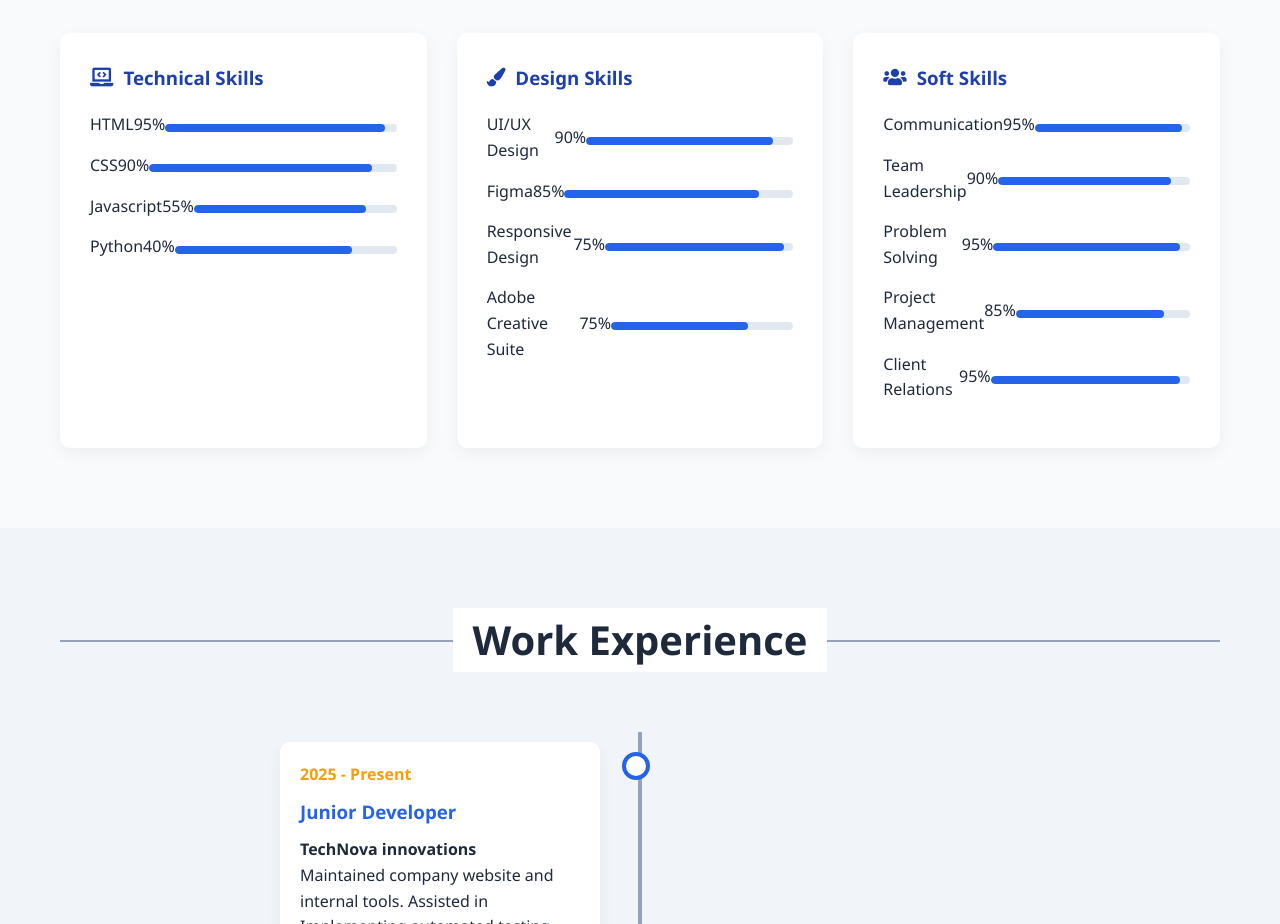
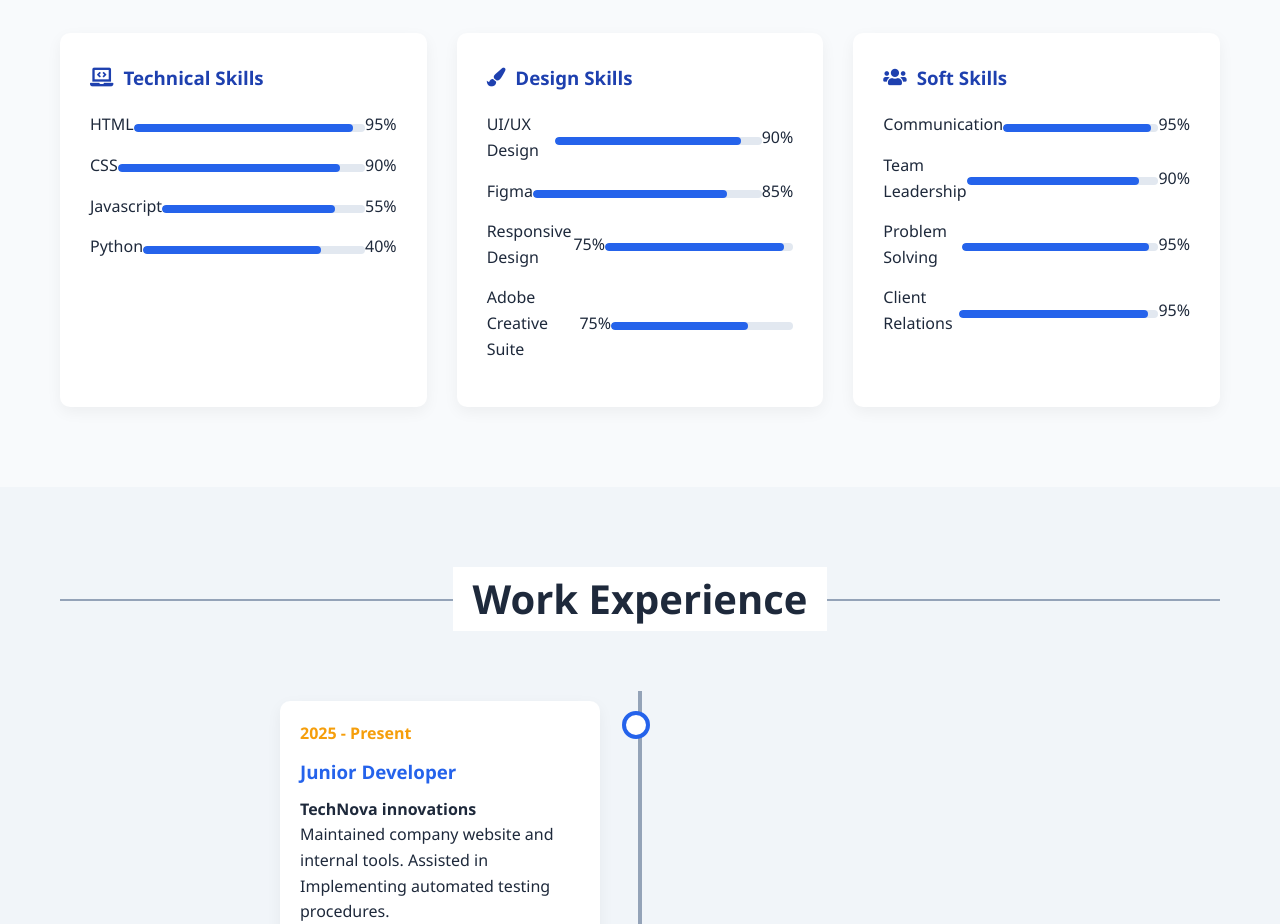
Before and after one commit to elphk-20/myweb, a plain HTML site: page index.html in a window 1280 px wide. Shown: the part 1500-2424 px from the top of the page. Drawn offline with Linux system fonts and the light colour scheme.

Commit message:
html change

```diff
--- a/index.html
+++ b/index.html
@@ -80,23 +80,23 @@
                     <ul class="skill-list">
                         <li>
                             <span>HTML</span>
+                            <div class="skill-bar"><div class="skill-level" style="width: 95%"></div></div>
                             <span>95%</span>
-                            <div class="skill-bar"><div class="skill-level" style="width: 95%"></div></div>
                         </li>
                         <li>
                             <span>CSS</span>
+                            <div class="skill-bar"><div class="skill-level" style="width: 90%"></div></div>
                             <span>90%</span>
-                            <div class="skill-bar"><div class="skill-level" style="width: 90%"></div></div>
                         </li>
                         <li>
                             <span>Javascript</span>
+                            <div class="skill-bar"><div class="skill-level" style="width: 85%"></div></div>
                             <span>55%</span>
-                            <div class="skill-bar"><div class="skill-level" style="width: 85%"></div></div>
                         </li>
                         <li>
                             <span>Python</span>
+                            <div class="skill-bar"><div class="skill-level" style="width: 80%"></div></div>
                             <span>40%</span>
-                            <div class="skill-bar"><div class="skill-level" style="width: 80%"></div></div>
                         </li>
                     </ul>
                 </div>
@@ -105,13 +105,13 @@
                     <ul class="skill-list">
                         <li>
                             <span>UI/UX Design</span>
+                            <div class="skill-bar"><div class="skill-level" style="width: 90%"></div></div>
                             <span>90%</span>
-                            <div class="skill-bar"><div class="skill-level" style="width: 90%"></div></div>
                         </li>
                         <li>
                             <span>Figma</span>
+                            <div class="skill-bar"><div class="skill-level" style="width: 85%"></div></div>
                             <span>85%</span>
-                            <div class="skill-bar"><div class="skill-level" style="width: 85%"></div></div>
                         </li>
                         <li>
                             <span>Responsive Design</span>
@@ -130,28 +130,23 @@
                     <ul class="skill-list">
                         <li>
                             <span>Communication</span>
+                            <div class="skill-bar"><div class="skill-level" style="width: 95%"></div></div>
                             <span>95%</span>
-                            <div class="skill-bar"><div class="skill-level" style="width: 95%"></div></div>
                         </li>
                         <li>
                             <span>Team Leadership</span>
+                            <div class="skill-bar"><div class="skill-level" style="width: 90%"></div></div>
                             <span>90%</span>
-                            <div class="skill-bar"><div class="skill-level" style="width: 90%"></div></div>
                         </li>
                         <li>
                             <span>Problem Solving</span>
+                            <div class="skill-bar"><div class="skill-level" style="width: 95%"></div></div>
                             <span>95%</span>
-                            <div class="skill-bar"><div class="skill-level" style="width: 95%"></div></div>
-                        </li>
-                        <li>
-                            <span>Project Management</span>
-                            <span>85%</span>
-                            <div class="skill-bar"><div class="skill-level" style="width: 85%"></div></div>
                         </li>
                         <li>
                             <span>Client Relations</span>
+                            <div class="skill-bar"><div class="skill-level" style="width: 95%"></div></div>
                             <span>95%</span>
-                            <div class="skill-bar"><div class="skill-level" style="width: 95%"></div></div>
                         </li>
                     </ul>
                 </div>
```
